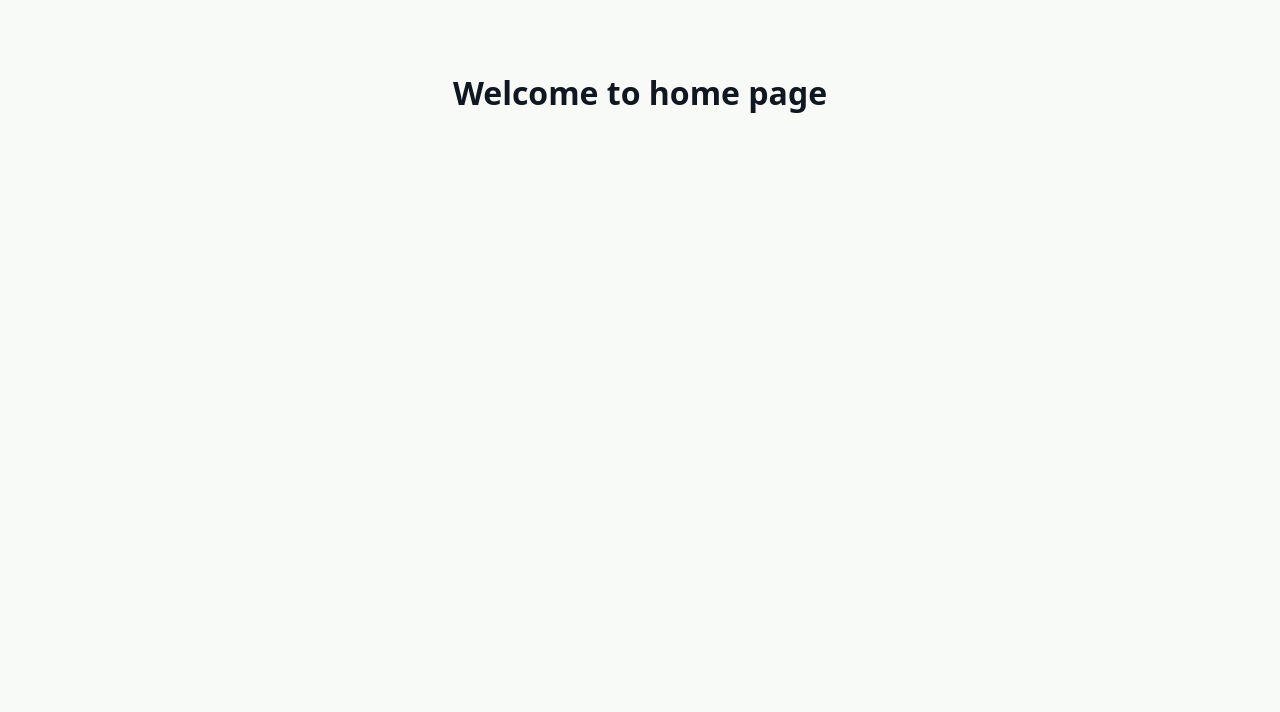
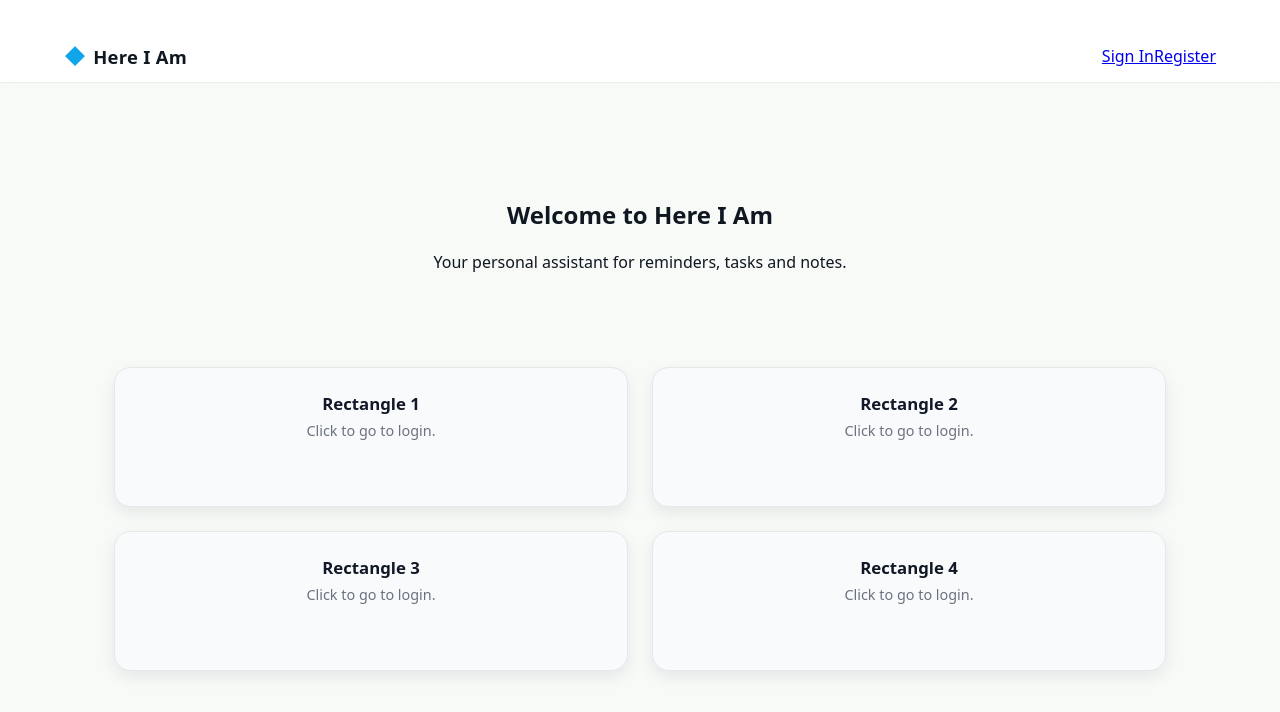
Before and after one commit to kazaction/Group_3_Here_I_Am, a React (Create React App) app in the folder here_i_am/: page / in a window 1280 px wide. Shown: the top 712 px of the page. Built offline with nearby package versions, Linux system fonts and the light colour scheme.

Commit message:
Fix the home page and add some components inside

```diff
--- a/here_i_am/src/components/home.jsx
+++ b/here_i_am/src/components/home.jsx
@@ -1,9 +1,68 @@
-import React, { useState } from 'react';
-import { Link, useNavigate } from 'react-router-dom';
-const Home = () => {
-    return(
-        <h1>Welcome to home page</h1>
-    );
-};
+import { Link } from "react-router-dom";
+import "../css/home.css";
 
-  export default Home;
+// Navbar in same file
+function NavbarLandingPage() {
+  return (
+    <header className="lp-nav-container">
+      <div className="lp-nav-inner">
+        {/* Logo */}
+        <div className="lp-logo">
+          <span className="lp-logo-icon">◆</span>
+          <span className="lp-logo-text">Here I Am</span>
+        </div>
+
+        {/* Right buttons */}
+        <div className="lp-nav-actions">
+          <Link to="/login" className="lp-btn lp-btn-ghost">
+            Sign In
+          </Link>
+          <Link to="/register" className="lp-btn lp-btn-primary">
+            Register
+          </Link>
+        </div>
+      </div>
+    </header>
+  );
+}
+
+export default function LandingPage() {
+  return (
+    <>
+      <NavbarLandingPage />
+
+      <main className="lp-main">
+        {/* Hero */}
+        <section className="lp-hero">
+          <h1>Welcome to Here I Am</h1>
+          <p>Your personal assistant for reminders, tasks and notes.</p>
+        </section>
+
+        {/* 4 rectangles (2x2 grid) */}
+        <section className="lp-rect-section">
+          <div className="lp-rect-grid">
+            <Link to="/login" className="lp-rect">
+              <h3>Rectangle 1</h3>
+              <p>Click to go to login.</p>
+            </Link>
+
+            <Link to="/login" className="lp-rect">
+              <h3>Rectangle 2</h3>
+              <p>Click to go to login.</p>
+            </Link>
+
+            <Link to="/login" className="lp-rect">
+              <h3>Rectangle 3</h3>
+              <p>Click to go to login.</p>
+            </Link>
+
+            <Link to="/login" className="lp-rect">
+              <h3>Rectangle 4</h3>
+              <p>Click to go to login.</p>
+            </Link>
+          </div>
+        </section>
+      </main>
+    </>
+  );
+}
--- /dev/null
+++ b/here_i_am/src/css/home.css
@@ -0,0 +1,99 @@
+/* NAVBAR CONTAINER */
+.lp-nav-container {
+  position: fixed; /* stay at top */
+  top: 0;
+  left: 0;
+  width: 100%;
+  z-index: 100;
+  background: rgba(255, 255, 255, 0.85);
+  backdrop-filter: blur(12px);
+  border-bottom: 1px solid rgba(0, 0, 0, 0.08);
+}
+
+/* INNER LAYOUT */
+.lp-nav-inner {
+  max-width: 1200px;
+  margin: 0 auto;
+  padding: 0.75rem 1.5rem;
+
+  display: flex;
+  justify-content: space-between;
+  align-items: center;
+}
+
+/* LOGO */
+.lp-logo {
+  display: flex;
+  align-items: center;
+  gap: 0.45rem;
+  font-size: 1.15rem;
+  font-weight: 600;
+}
+
+.lp-logo-icon {
+  font-size: 1.3rem;
+  color: #0ea5e9; /* Light blue */
+}
+
+.lp-logo-text {
+  letter-spacing: 0.3px;
+}
+
+/* ACTION BUTTONS */
+/* Make content start below fixed navbar */
+.lp-main {
+  padding-top: 80px;
+}
+
+/* Simple hero */
+.lp-hero {
+  text-align: center;
+  padding: 3rem 1.5rem 2rem;
+}
+
+/* Section for rectangles */
+.lp-rect-section {
+  max-width: 1100px;
+  margin: 0 auto;
+  padding: 1rem 1.5rem 3rem;
+}
+
+/* 2x2 grid */
+.lp-rect-grid {
+  display: grid;
+  grid-template-columns: repeat(2, minmax(0, 1fr)); /* 2 columns */
+  gap: 1.5rem;
+}
+
+/* Each rectangle */
+.lp-rect {
+  display: block;
+  text-decoration: none;
+  background: #f9fafb;
+  border: 1px solid #e5e7eb;
+  border-radius: 16px;
+  padding: 1.5rem;
+  min-height: 140px;              /* makes it look like a rectangle */
+  color: #111827;
+  box-shadow: 0 6px 16px rgba(15, 23, 42, 0.08);
+  transition: transform 0.15s ease, box-shadow 0.15s ease,
+    border-color 0.15s ease, background 0.15s ease;
+}
+
+.lp-rect h3 {
+  margin: 0 0 0.4rem;
+  font-size: 1.05rem;
+}
+
+.lp-rect p {
+  margin: 0;
+  font-size: 0.9rem;
+  color: #6b7280;
+}
+
+.lp-rect:hover {
+  transform: translateY(-3px);
+  box-shadow: 0 14px 30px rgba(15, 23, 42, 0.16);
+  border-color: #0ea5e9;
+  background: #ffffff;
+}
```
